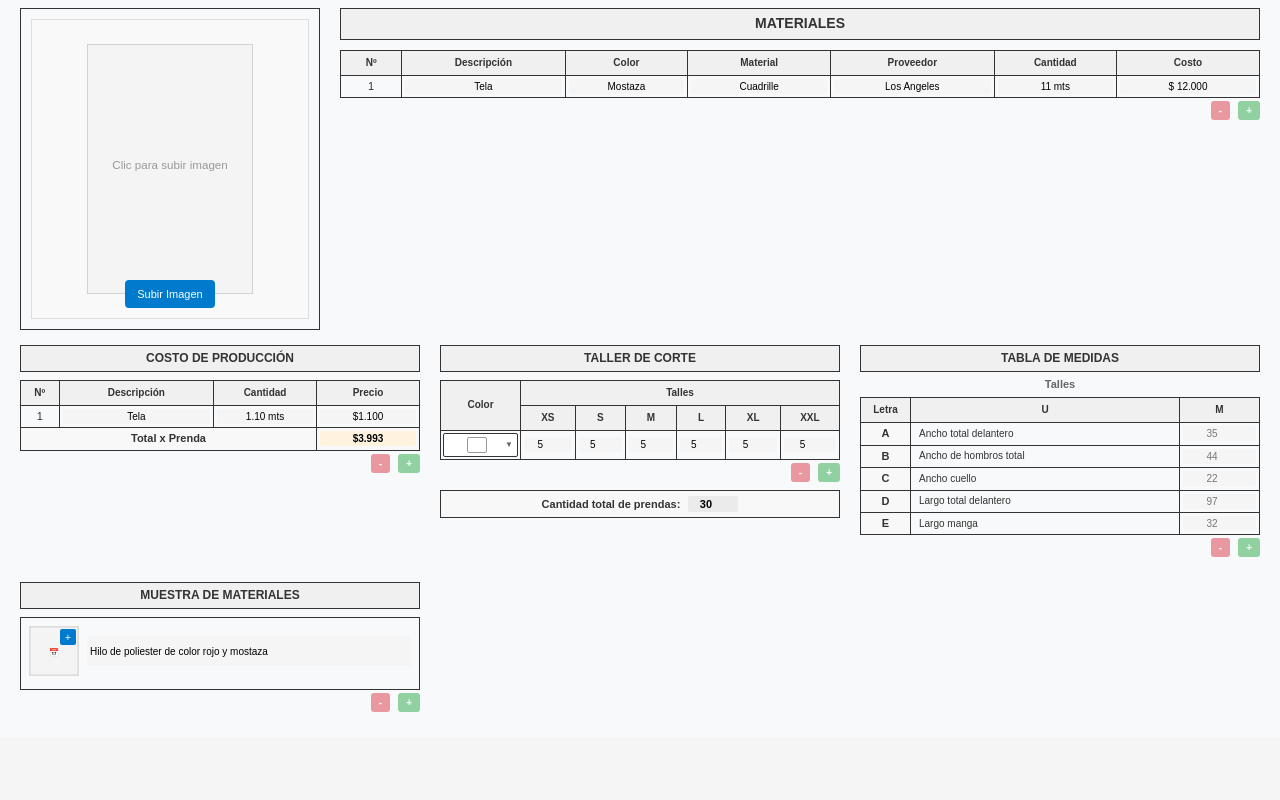
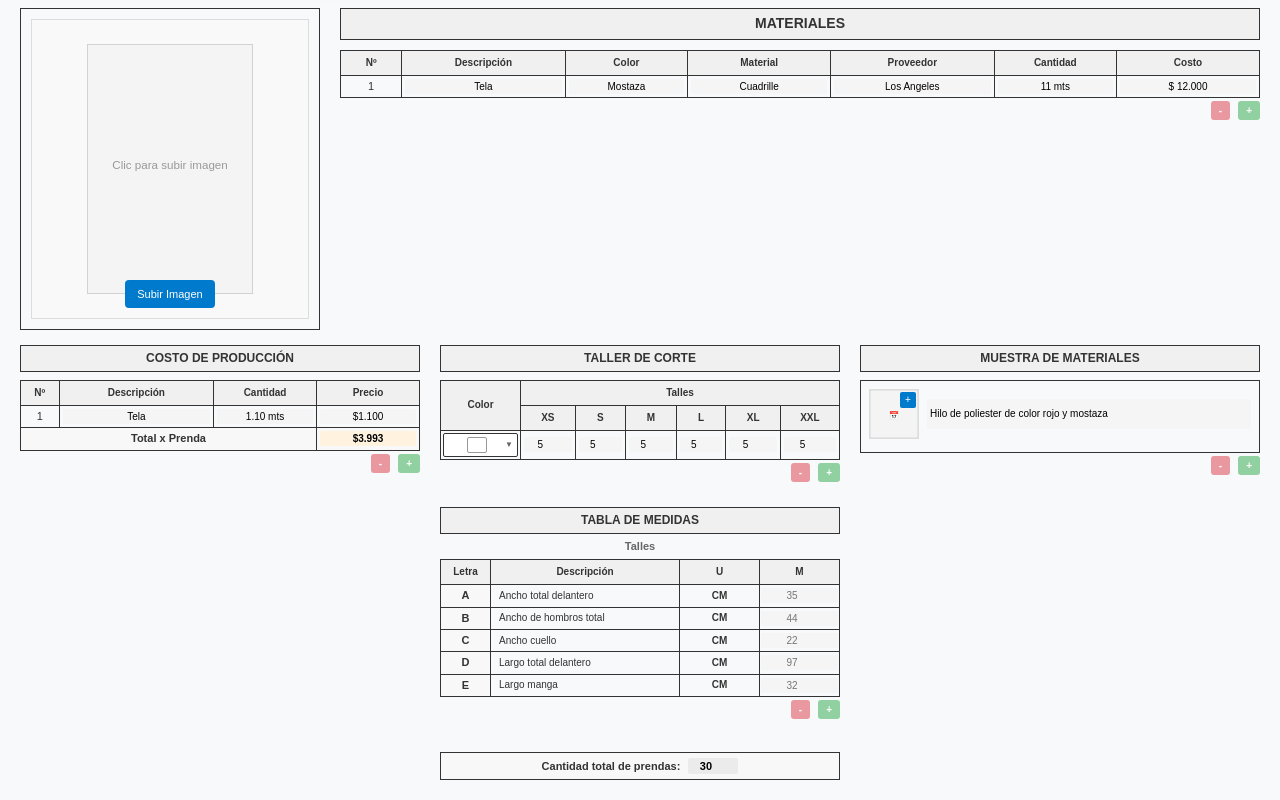
Before and after one commit to ClaudioVilas/Generador-de-Ficha-Tecnica, a plain HTML site: page index.html in a window 1280 px wide. Shown: the part 569-1369 px from the top of the page. Before the commit the page ends 1306 px from the top, so only its background shows below. Drawn offline with nearby package versions, Linux system fonts and the light colour scheme.

Commit message:
Reorganización de layout y mejoras en tabla de medidas
- Modificación del CSS grid layout para posicionar tabla de medidas debajo de taller de corte
- Separación del componente cantidad total de prendas como elemento independiente
- Reestructuración de tabla de medidas con nueva columna de descripción
- Columna U ahora muestra 'CM' y columna M contiene los inputs numéricos
- Ajustes de CSS para anchos uniformes entre columnas U y M (80px cada una)
- Implementación de grid areas para mejor control del posicionamiento visual

```diff
--- a/src/views/Vista1.js
+++ b/src/views/Vista1.js
@@ -257,56 +257,12 @@ class Vista1 {
                             <button class="btn-eliminar-ultima" onclick="Vista1Instance.eliminarUltimaFila('tablaCorte')" title="Eliminar último color">-</button>
                             <button class="btn-agregar-fila" onclick="Vista1Instance.agregarFilaCorte()" title="Agregar color">+</button>
                         </div>
-                        <div class="cantidad-total">
-                            <label>Cantidad total de prendas:</label>
-                            <input type="number" value="30" class="input-total" id="totalPrendas">
-                        </div>
                     </div>
 
-                    <!-- Tabla de medidas -->
-                    <div class="tabla-medidas">
-                        <h3>TABLA DE MEDIDAS</h3>
-                        <h4>Talles</h4>
-                        <table class="tabla" id="tablaMedidasTalles">
-                            <thead>
-                                <tr>
-                                    <th>Letra</th>
-                                    <th>U</th>
-                                    <th>M</th>
-                                </tr>
-                            </thead>
-                            <tbody>
-                                <tr>
-                                    <td><strong>A</strong></td>
-                                    <td>Ancho total delantero</td>
-                                    <td><input type="number" placeholder="35" class="input-numero-medida"></td>
-                                </tr>
-                                <tr>
-                                    <td><strong>B</strong></td>
-                                    <td>Ancho de hombros total</td>
-                                    <td><input type="number" placeholder="44" class="input-numero-medida"></td>
-                                </tr>
-                                <tr>
-                                    <td><strong>C</strong></td>
-                                    <td>Ancho cuello</td>
-                                    <td><input type="number" placeholder="22" class="input-numero-medida"></td>
-                                </tr>
-                                <tr>
-                                    <td><strong>D</strong></td>
-                                    <td>Largo total delantero</td>
-                                    <td><input type="number" placeholder="97" class="input-numero-medida"></td>
-                                </tr>
-                                <tr>
-                                    <td><strong>E</strong></td>
-                                    <td>Largo manga</td>
-                                    <td><input type="number" placeholder="32" class="input-numero-medida"></td>
-                                </tr>
-                            </tbody>
-                        </table>
-                        <div class="tabla-controls">
-                            <button class="btn-eliminar-ultima" onclick="Vista1Instance.eliminarUltimaMedida()" title="Eliminar última medida">-</button>
-                            <button class="btn-agregar-fila" onclick="Vista1Instance.agregarMedida()" title="Agregar medida">+</button>
-                        </div>
+                    <!-- Cantidad total de prendas -->
+                    <div class="cantidad-total">
+                        <label>Cantidad total de prendas:</label>
+                        <input type="number" value="30" class="input-total" id="totalPrendas">
                     </div>
 
                     <!-- Muestra de materiales -->
@@ -327,6 +283,58 @@ class Vista1 {
                         <div class="tabla-controls">
                             <button class="btn-eliminar-ultima" onclick="Vista1Instance.eliminarUltimoMaterial()" title="Eliminar último material">-</button>
                             <button class="btn-agregar-fila" onclick="Vista1Instance.agregarMaterial()" title="Agregar material">+</button>
+                        </div>
+                    </div>
+
+                    <!-- Tabla de medidas -->
+                    <div class="tabla-medidas">
+                        <h3>TABLA DE MEDIDAS</h3>
+                        <h4>Talles</h4>
+                        <table class="tabla" id="tablaMedidasTalles">
+                            <thead>
+                                <tr>
+                                    <th>Letra</th>
+                                    <th>Descripción</th>
+                                    <th>U</th>
+                                    <th>M</th>
+                                </tr>
+                            </thead>
+                            <tbody>
+                                <tr>
+                                    <td><strong>A</strong></td>
+                                    <td>Ancho total delantero</td>
+                                    <td>CM</td>
+                                    <td><input type="number" placeholder="35" class="input-numero-medida"></td>
+                                </tr>
+                                <tr>
+                                    <td><strong>B</strong></td>
+                                    <td>Ancho de hombros total</td>
+                                    <td>CM</td>
+                                    <td><input type="number" placeholder="44" class="input-numero-medida"></td>
+                                </tr>
+                                <tr>
+                                    <td><strong>C</strong></td>
+                                    <td>Ancho cuello</td>
+                                    <td>CM</td>
+                                    <td><input type="number" placeholder="22" class="input-numero-medida"></td>
+                                </tr>
+                                <tr>
+                                    <td><strong>D</strong></td>
+                                    <td>Largo total delantero</td>
+                                    <td>CM</td>
+                                    <td><input type="number" placeholder="97" class="input-numero-medida"></td>
+                                </tr>
+                                <tr>
+                                    <td><strong>E</strong></td>
+                                    <td>Largo manga</td>
+                                    <td>CM</td>
+                                    <td><input type="number" placeholder="32" class="input-numero-medida"></td>
+                                </tr>
+                            </tbody>
+                        </table>
+                        <div class="tabla-controls">
+                            <button class="btn-eliminar-ultima" onclick="Vista1Instance.eliminarUltimaMedida()" title="Eliminar última medida">-</button>
+                            <button class="btn-agregar-fila" onclick="Vista1Instance.agregarMedida()" title="Agregar medida">+</button>
                         </div>
                     </div>
                 </div>
--- a/style.css
+++ b/style.css
@@ -337,7 +337,31 @@ body {
 .seccion-inferior {
     display: grid;
     grid-template-columns: 1fr 1fr 1fr;
+    grid-template-areas:
+        "costo taller muestra"
+        "costo medidas muestra"
+        "costo cantidad muestra";
     gap: 20px;
+}
+
+.costo-produccion {
+    grid-area: costo;
+}
+
+.taller-corte {
+    grid-area: taller;
+}
+
+.tabla-medidas {
+    grid-area: medidas;
+}
+
+.cantidad-total {
+    grid-area: cantidad;
+}
+
+.muestra-materiales {
+    grid-area: muestra;
 }
 
 /* Costo de producción */
@@ -1037,6 +1061,10 @@ body {
     width: 80px;
 }
 
+#tablaMedidasTalles th:nth-child(4) {
+    width: 80px;
+}
+
 #tablaMedidasTalles td {
     border: 1px solid #333;
     padding: 3px;
@@ -1055,6 +1083,15 @@ body {
     font-size: 10px;
 }
 
+#tablaMedidasTalles td:nth-child(3) {
+    font-size: 10px;
+    font-weight: bold;
+}
+
+#tablaMedidasTalles td:nth-child(4) {
+    padding: 1px;
+}
+
 .input-numero-medida {
     border: none;
     outline: none;
```
